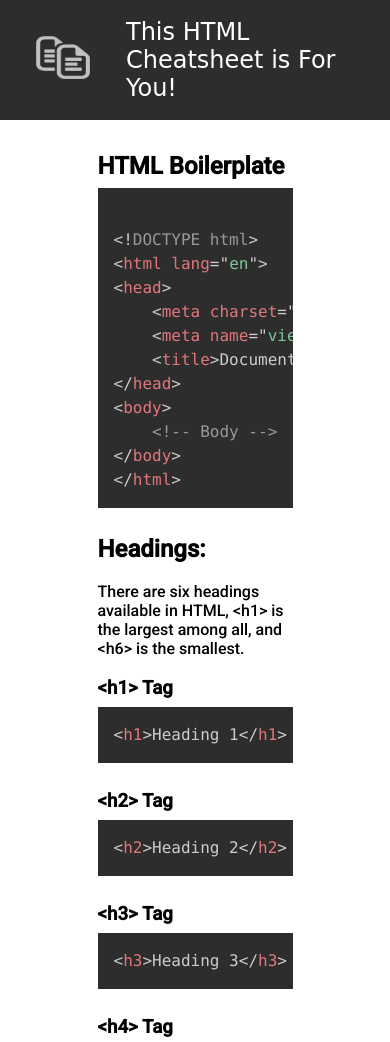
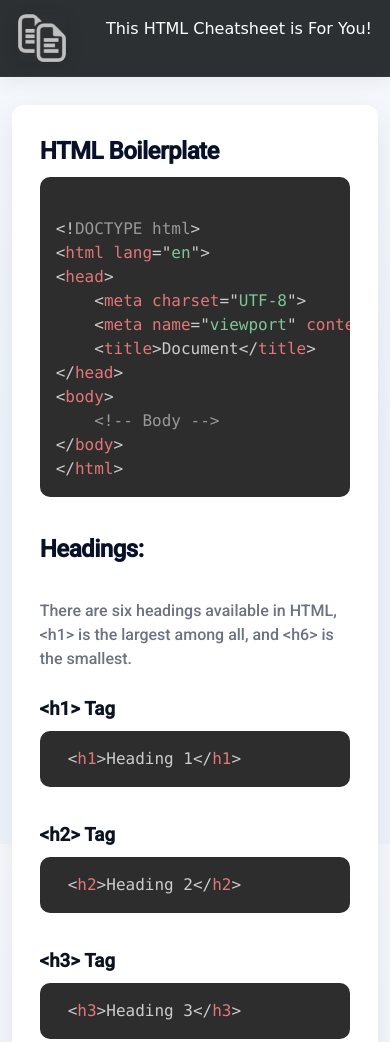
Before and after one commit to khushkashyap/HTML-CheatSheet-Template, a plain HTML site: page index.html in a window 390 px wide. Shown: the top 1042 px of the page. Drawn offline with Linux system fonts and the light colour scheme; a web font is replaced by a local one.

Commit message:
Restyle CSS
Major CSS refactor introduces modern design variables, improved navigation, container, and button styles, better code block appearance, and enhanced responsiveness for mobile devices.

```diff
--- a/style.css
+++ b/style.css
@@ -1,56 +1,190 @@
+:root{
+    --bg: #f6f8fb;
+    --card: #ffffff;
+    --muted: #6b7280;
+    --accent: #2563eb;
+    --nav-bg: rgba(33,37,41,0.95);
+    --glass: rgba(255,255,255,0.6);
+    --radius: 12px;
+    --shadow-1: 0 6px 18px rgba(16,24,40,0.06);
+    --shadow-2: 0 10px 30px rgba(16,24,40,0.08);
+    --transition: 200ms cubic-bezier(.2,.9,.3,1);
+}
+
 *{
+    box-sizing: border-box;
     margin: 0;
     padding: 0;
 }
 
-nav{
-    font-size: 1.5rem;
-    display: flex;
-    justify-content: center;
-    align-items: center;
-    background-color: #2d2d2d;
-    color: white;
-    height: 70px;
+html, body {
+    height: 100%;
+    background: linear-gradient(180deg, var(--bg), #eef3fb 60%);
+    color: #0f1724;
+    font-family: "Roboto", "Segoe UI", system-ui, -apple-system, "Helvetica Neue", Arial;
+    -webkit-font-smoothing: antialiased;
+    -moz-osx-font-smoothing: grayscale;
+    line-height: 1.5;
 }
 
+/* Navigation */
+nav{
+    display: flex;
+    align-items: center;
+    justify-content: space-between;
+    gap: 12px;
+    padding: 12px 28px;
+    background: var(--nav-bg);
+    color: #fff;
+    height: 70px;
+    position: sticky;
+    top: 0;
+    z-index: 999;
+    box-shadow: var(--shadow-1);
+    backdrop-filter: blur(6px);
+    border-bottom: 1px solid rgba(255,255,255,0.04);
+}
+
+/* Logo */
+.logo{
+    display: flex;
+    align-items: center;
+    gap: 12px;
+    padding: 4px 0;
+}
+.logo img{
+    width: 56px;
+    height: auto;
+    display: block;
+    border-radius: 8px;
+    box-shadow: 0 4px 18px rgba(0,0,0,0.12);
+}
+
+/* Container & content */
+.container{
+    max-width: 980px;
+    width: 90%;
+    margin: 40px auto;
+    padding: 36px;
+    background: linear-gradient(180deg, var(--card), #fbfdff);
+    border-radius: var(--radius);
+    box-shadow: var(--shadow-2);
+    font-family: "Roboto", sans-serif;
+    color: #0b1220;
+    transition: transform var(--transition), box-shadow var(--transition);
+}
+
+/* Slight hover lift for modern feel */
+.container:hover{
+    transform: translateY(-4px);
+    box-shadow: 0 20px 45px rgba(16,24,40,0.08);
+}
+
+/* Heading / branding */
 .content{
     font-family: "Potta One", cursive;
+    margin-bottom: 18px;
+}
+.content h1, .content h2, h1, h2 {
+    color: #081129;
+    letter-spacing: -0.02em;
+}
+.content p, p {
+    color: var(--muted);
+    margin-top: 8px;
 }
 
-.container{
-    /* background-color: green; */
-    width: 50vw;
-    padding: 32px 0;
-    margin: auto;
-    font-family: "Roboto", sans-serif;
+/* Lists and elements */
+li{
+    list-style: none;
+    margin-bottom: 10px;
+    color: #0b1220;
 }
 
-li{
-    list-style: none;
+/* Toolbar / buttons */
+.toolbar-item button{
+    cursor: pointer;
+    color: #fff;
+    background: transparent;
+    border: 1px solid rgba(255,255,255,0.16);
+    border-radius: 14px;
+    padding: 8px 14px;
+    font-weight: 600;
+    transition: background var(--transition), transform var(--transition), box-shadow var(--transition);
+    backdrop-filter: blur(4px);
+    box-shadow: 0 6px 18px rgba(0,0,0,0.08);
+}
+.toolbar-item button:hover{
+    background: rgba(255,255,255,0.06);
+    transform: translateY(-2px);
 }
 
-.logo{
-    padding: 0 36px;
+/* Primary button style fallback if HTML uses class names */
+.btn-primary{
+    background: linear-gradient(90deg, var(--accent), #7c3aed);
+    border: none;
+    color: #fff;
+    padding: 10px 16px;
+    border-radius: 12px;
+    box-shadow: 0 8px 24px rgba(37,99,235,0.15);
 }
 
-.logo img{
-    width: 54px;
-    height: 43px;
+/* Code blocks and samples (common in cheatsheets) */
+pre, code {
+    font-family: ui-monospace, SFMono-Regular, Menlo, Monaco, "Roboto Mono", monospace;
+    background: #0f1724;
+    color: #e6eef8;
+    padding: 10px 12px;
+    border-radius: 10px;
+    overflow: auto;
+    font-size: 0.95rem;
 }
 
-.toolbar-item button{
-    cursor: pointer !important;
-    color: white !important;
-    border: 1px solid white !important;
-    border-radius: 15px !important;
-    padding: 4px 14px !important;
+/* Responsive */
+@media screen and (max-width: 900px) {
+    .container{
+        width: 94%;
+        padding: 28px;
+        margin: 28px auto;
+    }
+    nav{
+        padding: 10px 18px;
+        height: auto;
+        gap: 8px;
+    }
 }
 
 @media screen and (max-width: 570px) {
     .navbar{
-        height: 100px;
-        padding-right: 30px;
+        height: auto;
+        padding-right: 18px;
         padding-bottom: 10px;
         padding-top: 10px;
     }
+    nav{
+        flex-wrap: wrap;
+        align-items: center;
+        padding: 12px 18px;
+    }
+    .logo img{
+        width: 48px;
+    }
+    .toolbar-item button{
+        padding: 8px 10px;
+        border-radius: 10px;
+    }
 }
+
+/* Utility helpers */
+.center {
+    display: flex;
+    align-items: center;
+    justify-content: center;
+}
+.muted {
+    color: var(--muted);
+    font-size: 0.95rem;
+}
+.small {
+    font-size: 0.9rem;
+}
```
